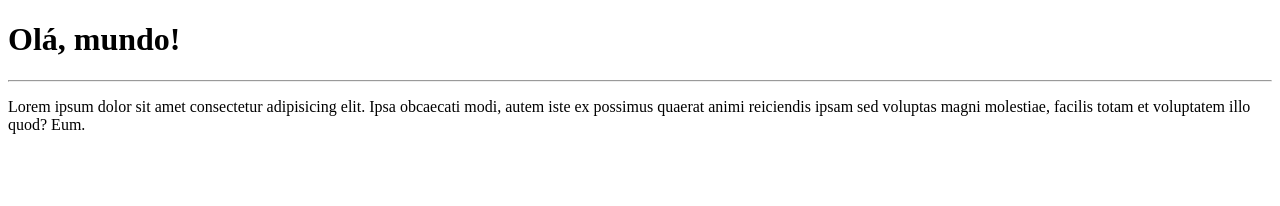
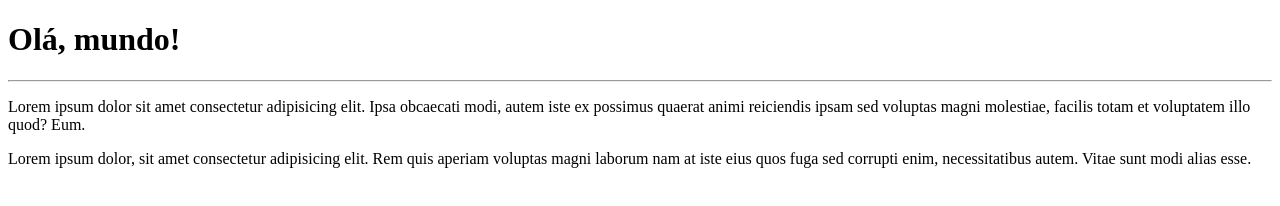
Before and after one commit to nicolecorrea/Ola-Mundo, a plain HTML site: page site-exemplo/index.html in a window 1280 px wide. Drawn offline with Linux system fonts and the light colour scheme.

Commit message:
Adicionei um parágrafo

```diff
--- a/site-exemplo/index.html
+++ b/site-exemplo/index.html
@@ -9,5 +9,6 @@
     <h1>Olá, mundo!</h1>
     <hr>
     <p>Lorem ipsum dolor sit amet consectetur adipisicing elit. Ipsa obcaecati modi, autem iste ex possimus quaerat animi reiciendis ipsam sed voluptas magni molestiae, facilis totam et voluptatem illo quod? Eum.</p>
+    <p>Lorem ipsum dolor, sit amet consectetur adipisicing elit. Rem quis aperiam voluptas magni laborum nam at iste eius quos fuga sed corrupti enim, necessitatibus autem. Vitae sunt modi alias esse.</p>
 </body>
 </html>
```
